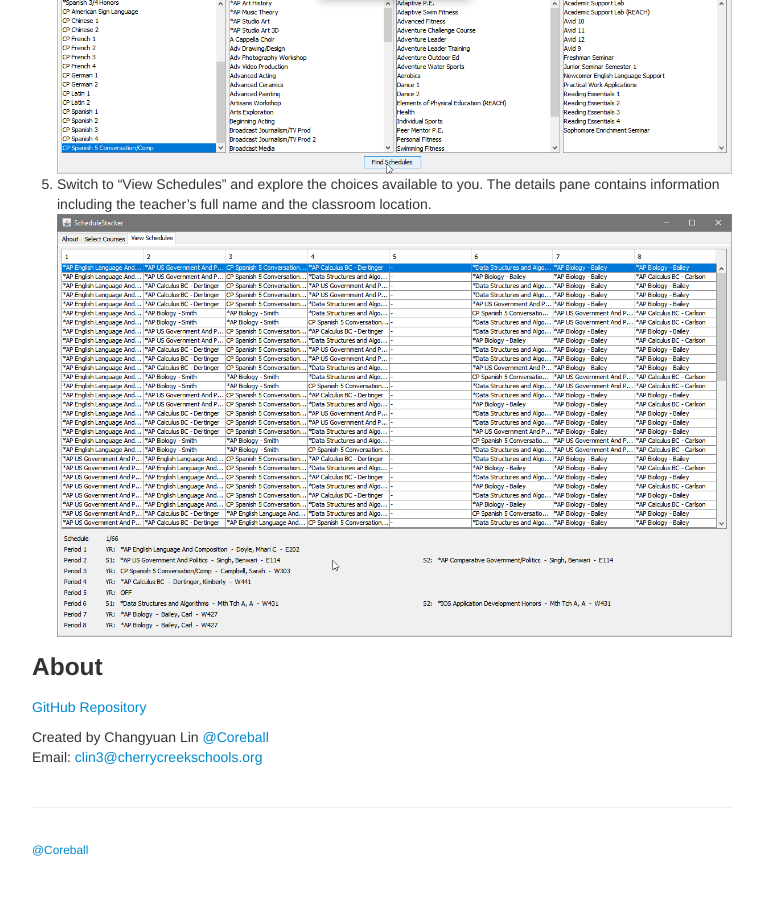
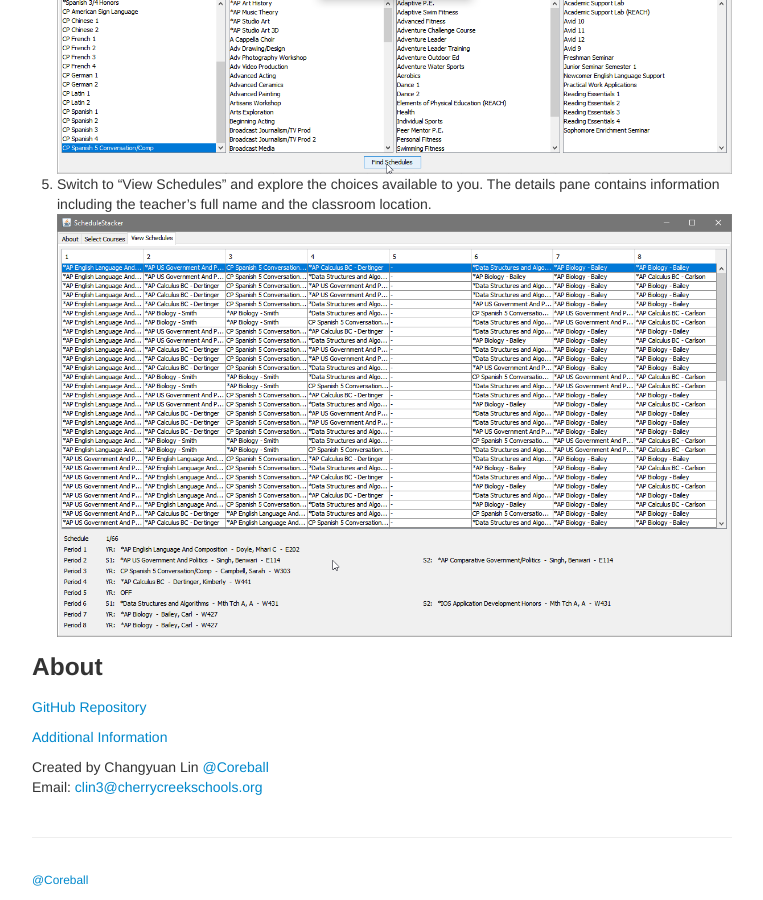
Before and after one commit to Coreball/ScheduleStacker, a Jekyll site: the page built from index.md, in a window 1280 px wide and 900 px high, scrolled down 2179 px. Shown: the whole window, without its empty margins (258-1021 px from the left). Built offline with Jekyll 4.4.1, drawn with Linux system fonts in a browser that asks for light colours; before the commit the page ends 3049 px from its top, so only the background shows below that.

Commit message:
Link to additional information

```diff
--- a/index.md
+++ b/index.md
@@ -38,5 +38,7 @@ Master Schedule: [2017-2018 TXT](https://github.com/Coreball/ScheduleStacker/rel
 
 [GitHub Repository](https://github.com/Coreball/ScheduleStacker)
 
+[Additional Information](https://youtu.be/dQw4w9WgXcQ)
+
 Created by Changyuan Lin [@Coreball](https://github.com/Coreball)
 Email: <clin3@cherrycreekschools.org>
```
